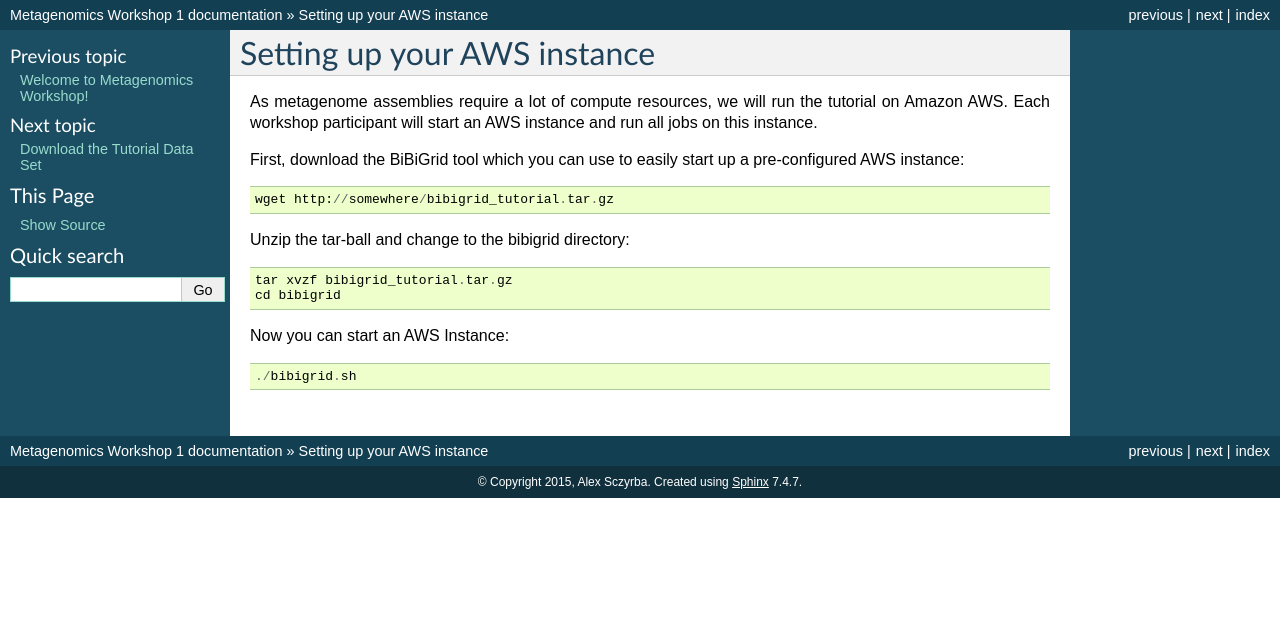
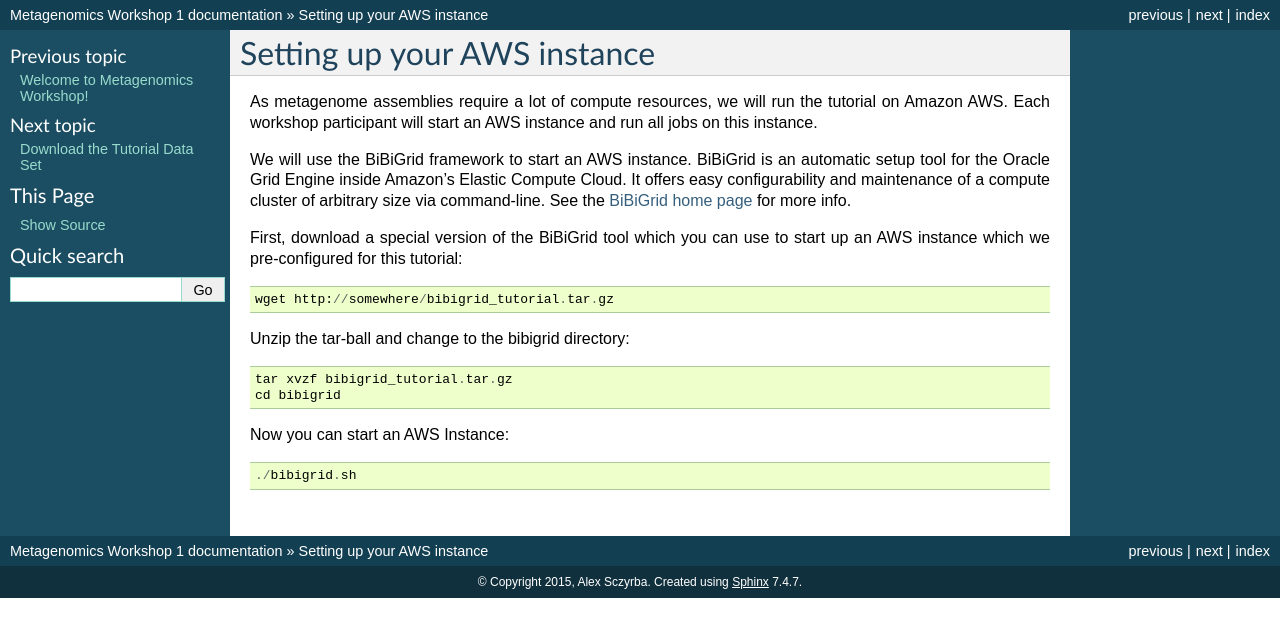
Before and after one commit to metagenomics/metagenomics-workshop, a Sphinx documentation site: the page built from docs/bibigrid.rst, in a window 1280 px wide. Shown: the top 637 px of the page. Built offline with Sphinx 7.4.7, drawn with Linux system fonts in a browser that asks for light colours.

Commit message:
Update bibigrid.rst

```diff
--- a/docs/bibigrid.rst
+++ b/docs/bibigrid.rst
@@ -5,8 +5,9 @@ As metagenome assemblies require a lot of compute resources, we will run the tut
 on Amazon AWS. Each workshop participant will start an AWS instance and
 run all jobs on this instance.
 
-First, download the BiBiGrid tool which you can use to easily start up a pre-configured
-AWS instance::
+We will use the BiBiGrid framework to start an AWS instance. BiBiGrid is an automatic setup tool for the Oracle Grid Engine inside Amazon's Elastic Compute Cloud. It offers easy configurability and maintenance of a compute cluster of arbitrary size via command-line. See the `BiBiGrid home page <http://wiki.techfak.uni-bielefeld.de/bibiserv/BiBiGrid>`_ for more info.
+
+First, download a special version of the BiBiGrid tool which you can use to start up an AWS instance which we pre-configured for this tutorial::
 
   wget http://somewhere/bibigrid_tutorial.tar.gz
 
```
